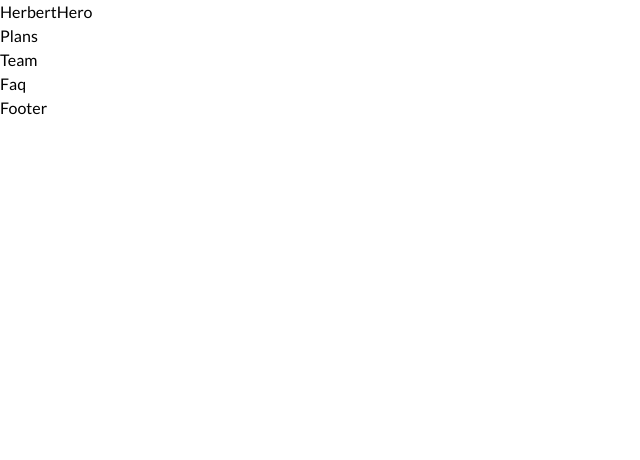
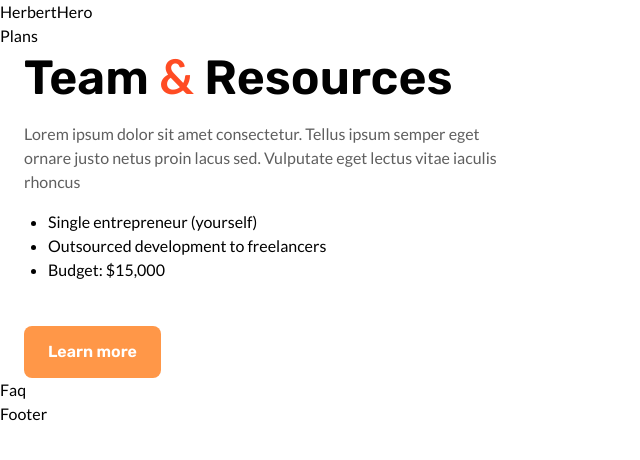
Before and after one commit to Ritik-455/herbert, a React (Create React App) app: page / in a window 1280 px wide. Shown: the top 460 px of the page, without its empty margins (0-640 px from the left). Built offline with nearby package versions, Linux system fonts and the light colour scheme.

Commit message:
pulling code from ritik branch

```diff
--- a/src/components/home/Team.jsx
+++ b/src/components/home/Team.jsx
@@ -1,8 +1,25 @@
 import React from 'react'
+import PrimaryHeading from '../../common/PrimaryHeading'
+import PrimaryParagraph from '../../common/PrimaryParagraph'
+import PrimaryButton from '../../common/PrimaryButton'
+
 
 const Team = () => {
   return (
-    <div>Team</div>
+    <div className='relative'>
+      <div className='container flex items-start justify-start flex-col'>
+        <PrimaryHeading text="Team " LeadingText=" Resources">
+          <span className='text-orange'>&</span>
+        </PrimaryHeading>
+        <PrimaryParagraph text="Lorem ipsum dolor sit amet consectetur. Tellus ipsum semper eget ornare justo netus proin lacus sed. Vulputate eget lectus vitae iaculis rhoncus" className="max-w-[473px] mt-4"></PrimaryParagraph>
+        <ul style={{ listStyleType: 'unset' }} className='ps-6 pt-4'>
+          <li>Single entrepreneur (yourself)</li>
+          <li>Outsourced development to freelancers</li>
+          <li>Budget: $15,000</li>
+        </ul>
+        <PrimaryButton BtnText="Learn more" className="mt-11"></PrimaryButton>
+      </div>
+    </div>
   )
 }
 
```
